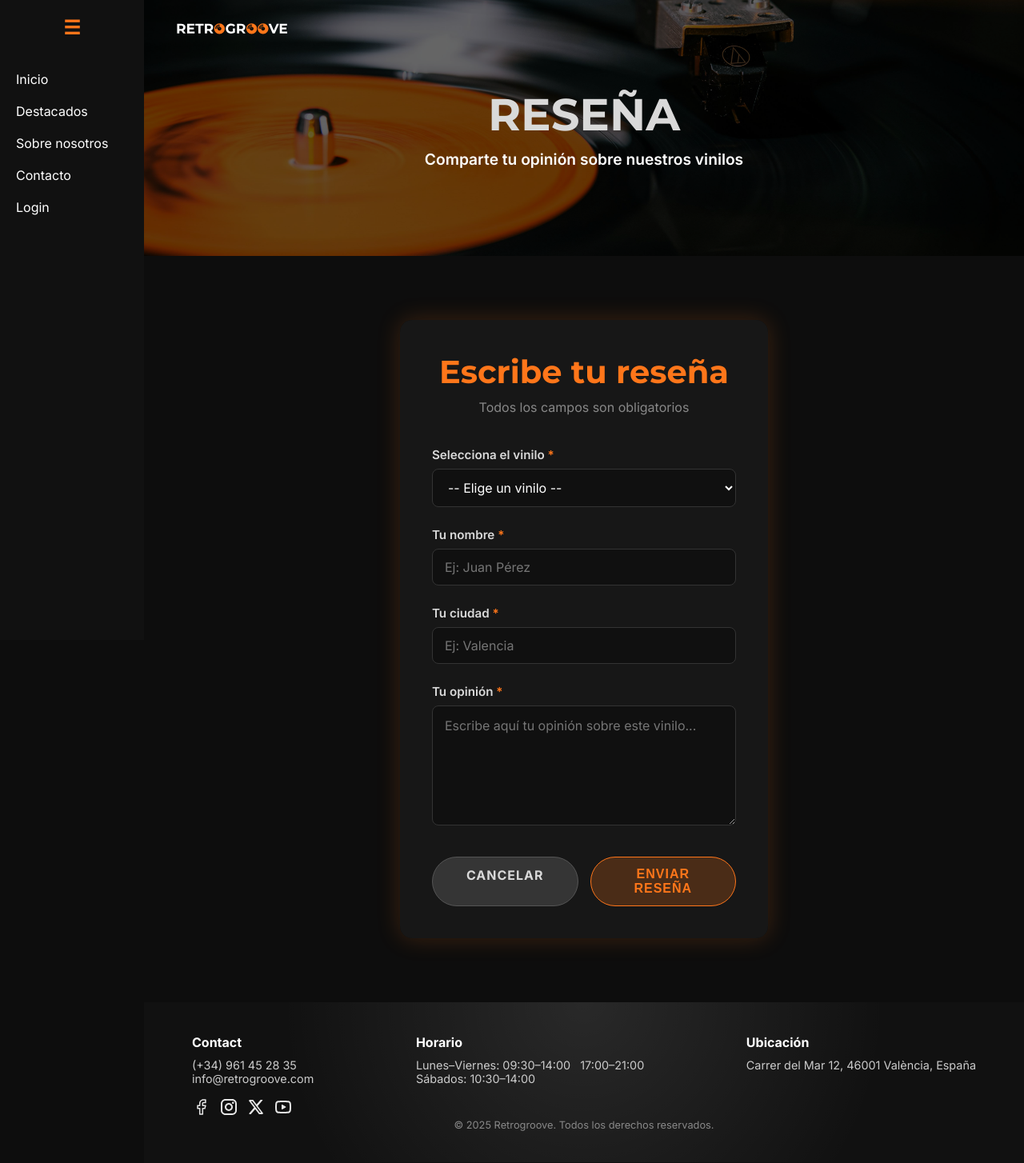
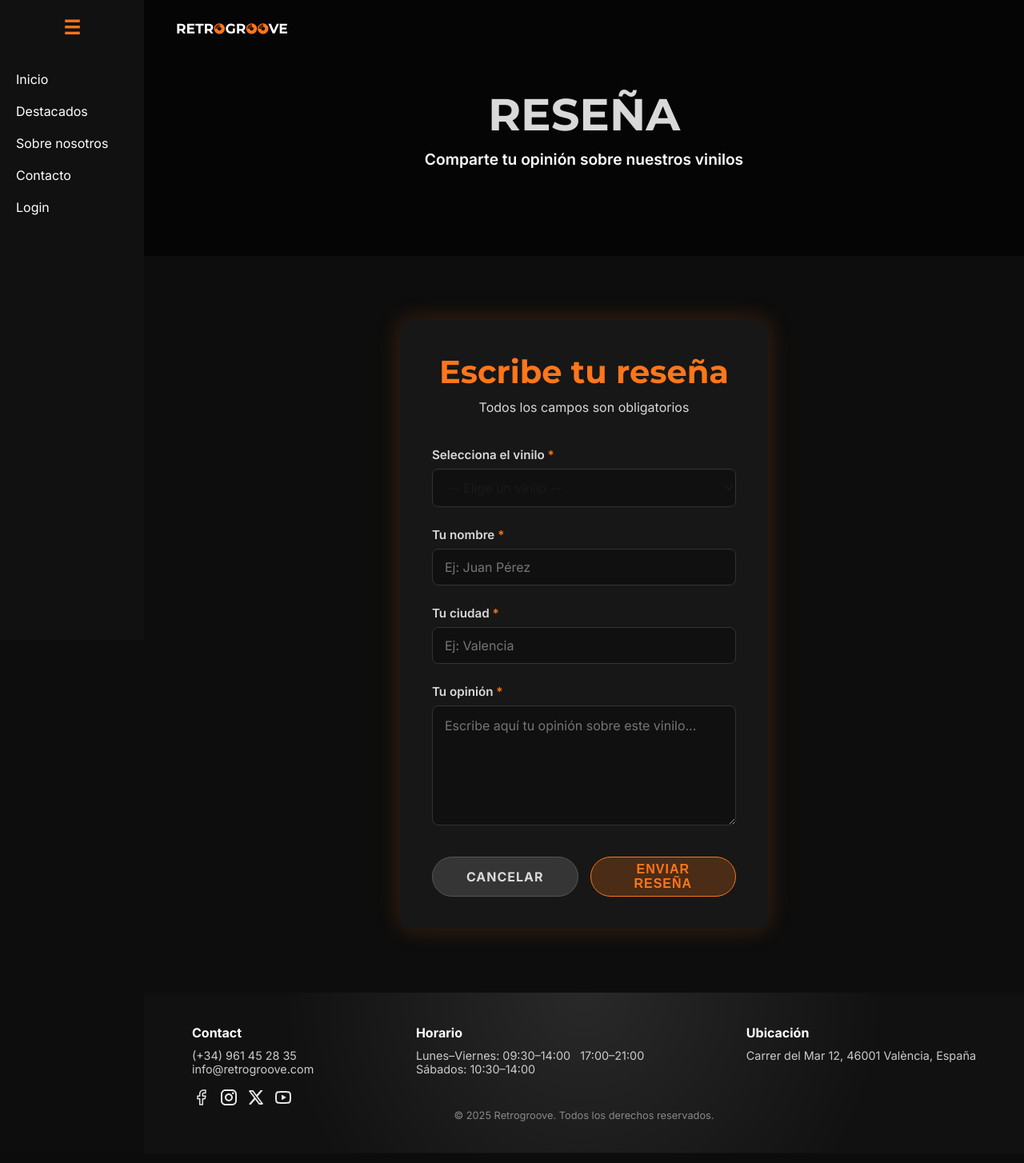
Before and after one commit to AlejandroGamez7/push-pull, a PHP site: page /formulario.php in a window 1280 px wide. Shown: the whole page at 80% size. Run offline with PHP 8.4, Linux system fonts and the light colour scheme.

Commit message:
codigo formulario

```diff
--- a/backend/formulario.php
+++ b/backend/formulario.php
@@ -9,8 +9,8 @@
 //     $vinilo_id = $_POST['vinilo_id'];
 //
 //     // Insertar en base de datos
-//     // $stmt = $conn->prepare("INSERT INTO reseñas (nombre, ciudad, comentario, vinilo_id) VALUES (?, ?, ?, ?)");
-//     // $stmt->bind_param("sssi", $nombre, $ciudad, $comentario, $vinilo_id);
+//     // $stmt = $conn->prepare("INSERT INTO opiniones (idVinilo, nombre, ciudad, comentario) VALUES (?, ?, ?, ?)");
+//     // $stmt->bind_param("sssi", $vinilo_id, $nombre, $ciudad, $comentario);
 //     // $stmt->execute();
 //
 //     // Redireccionar o mostrar mensaje de éxito
@@ -28,8 +28,8 @@
   <meta charset="UTF-8">
   <meta name="viewport" content="width=device-width, initial-scale=1.0">
   <title>Escribir Reseña - Retrogroove</title>
-  <link rel="stylesheet" href="/styles.css">
-  <link rel="icon" type="/image/png" href="/img/favicon_o.svg">
+  <link rel="stylesheet" href="./styles.css">
+  <link rel="icon" type="./image/png" href="./img/favicon_o.svg">
   <link rel="preconnect" href="https://fonts.googleapis.com">
   <link rel="preconnect" href="https://fonts.gstatic.com" crossorigin>
   <link href="https://fonts.googleapis.com/css2?family=Inter:ital,opsz,wght@0,14..32,100..900;1,14..32,100..900&display=swap" rel="stylesheet">
@@ -57,7 +57,7 @@
     }
 
     .form-container .subtitle {
-      color: #888;
+      color: #d9d9d9;
       text-align: center;
       margin-bottom: 40px;
       font-size: 1rem;
@@ -105,6 +105,12 @@
 
     .form-group select {
       cursor: pointer;
+      color: #1a1a1a;
+    }
+
+    .form-group select option {
+      background: #2a2a2a;
+      color: #d9d9d9;
     }
 
     .button-group {
@@ -126,6 +132,10 @@
       cursor: pointer;
       transition: all 0.3s ease;
       text-transform: uppercase;
+      height: 50px;
+      display: flex;
+      align-items: center;
+      justify-content: center;
     }
 
     .submit-button:hover {
@@ -148,12 +158,15 @@
       transition: all 0.3s ease;
       text-transform: uppercase;
       text-decoration: none;
-      text-align: center;
-      display: inline-block;
+      display: flex;
+      align-items: center;
+      justify-content: center;
+      height: 50px;
     }
 
     .cancel-button:hover {
       background: rgba(217, 217, 217, 0.25);
+
       border-color: #777;
     }
 
--- a/backend/styles.css
+++ b/backend/styles.css
@@ -110,7 +110,7 @@ body {
   min-height: 100vh;
   transition: all 0.4s ease;
   position: relative;
-  background: url('img/imagenVNL3XL.jpg') center center/cover no-repeat;
+  background: none;
 }
 
 .hero::before {
```
